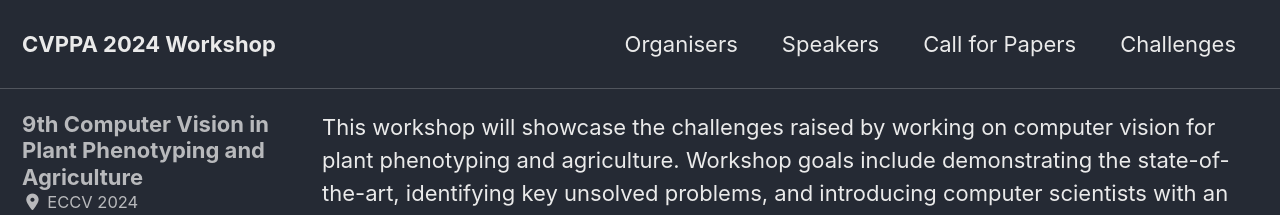
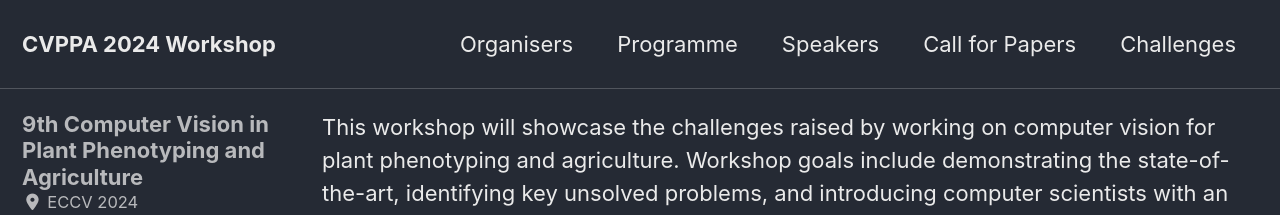
Before and after one commit to cvppa2024/cvppa2024.github.io, a Jekyll site: the page built from _pages/home.md, in a window 1280 px wide. Shown: the top 215 px of the page. Built offline with Jekyll 4.4.1, drawn with Linux system fonts in a browser that asks for light colours; cached includes are drawn as plain includes.

Commit message:
Update navigation.yml
Updated navs to accommodate the programme page

```diff
--- a/_data/navigation.yml
+++ b/_data/navigation.yml
@@ -2,6 +2,8 @@
 main:
   - title: "Organisers"
     url: /organisers/
+  - title: "Programme"
+    url: /programme/
   - title: "Speakers"
     url: /speakers/
   - title: "Call for Papers"
@@ -19,6 +21,8 @@ sidebar:
         url: /organisers/#workshop-organisers
       - title: "Challenge Organisers"
         url: /organisers/#challenge-organisers
+  - title: "Programme"
+    url: /programme/
   - title: "Speakers"
     url: /speakers/
     children:
```
